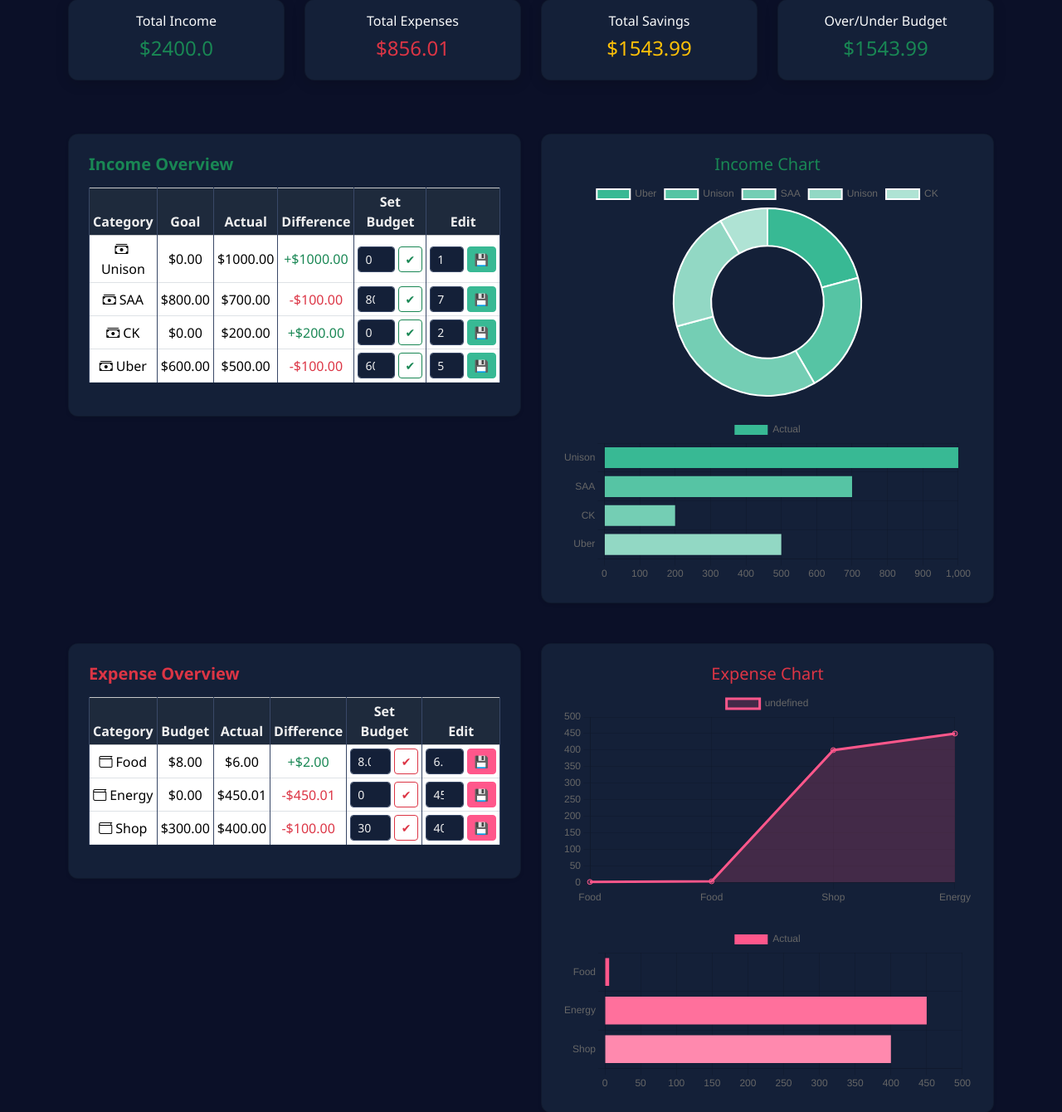
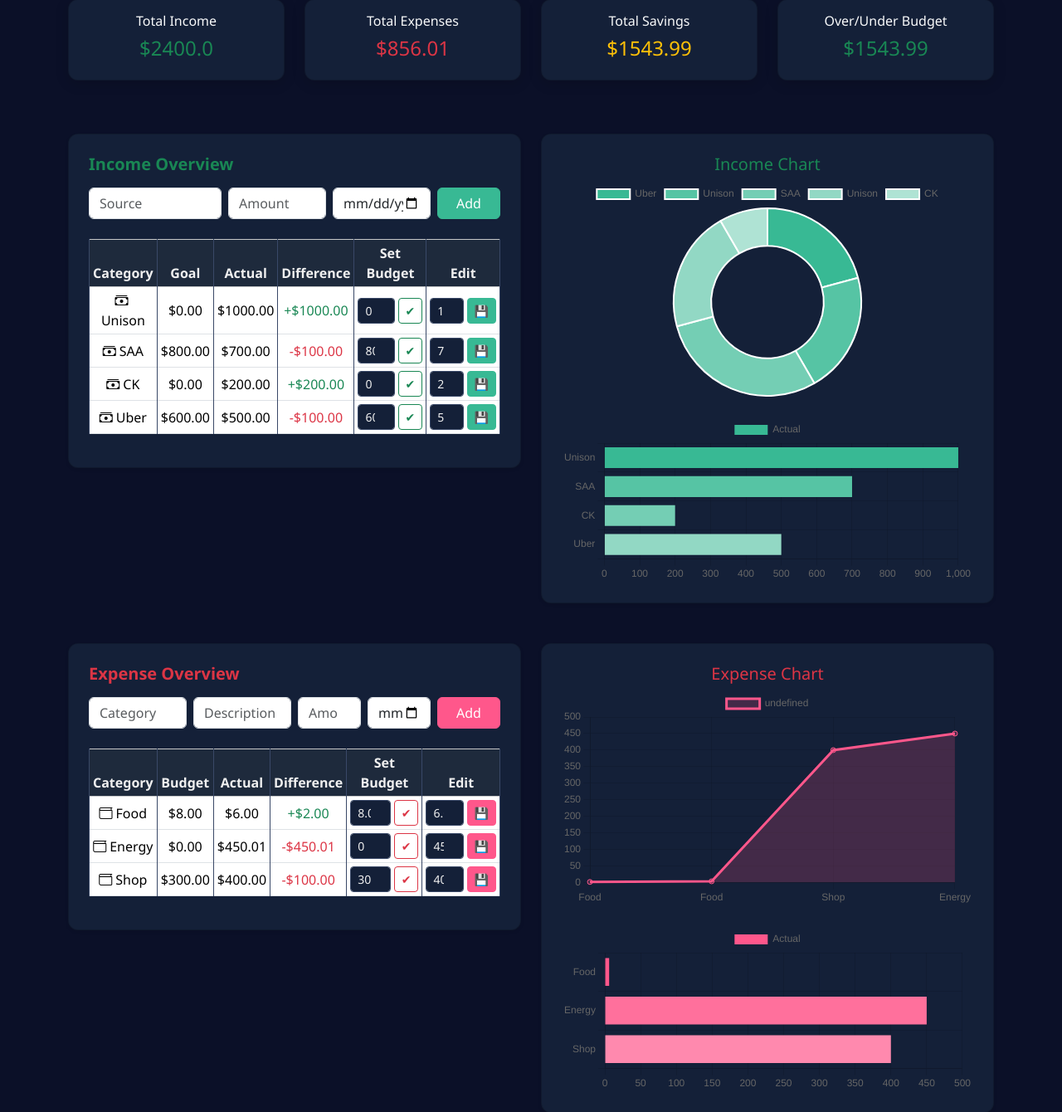
Before and after one commit to Marmitt/smart-expense-tracker, a Flask app: page / in a window 1280 px wide. Shown: the part 175-1515 px from the top of the page at 83% size. Run offline with Flask 3, Linux system fonts and the light colour scheme; a user stored in the database is signed in.

Commit message:
Added date field to Add Expense form and updated backend route

```diff
--- a/app.py
+++ b/app.py
@@ -212,7 +212,9 @@ def add_income():
         return redirect(url_for('login'))
     source = request.form['source']
     amount = float(request.form['amount'])
-    db.session.add(Income(user_id=session['user_id'], source=source, amount=amount))
+    date_str = request.form['date']
+    income_date = datetime.strptime(date_str, '%Y-%m-%d')
+    db.session.add(Income(user_id=session['user_id'], source=source, amount=amount, date=income_date))
     db.session.commit()
     return redirect(url_for('index'))
 
@@ -220,13 +222,18 @@ def add_income():
 def add_expense():
     if 'user_id' not in session:
         return redirect(url_for('login'))
-    db.session.add(Expense(
+    date = datetime.strptime(request.form['date'], '%Y-%m-%d')
+    category = request.form['category']
+    description = request.form['description']
+    amount = float(request.form['amount'])
+    new_expense = Expense(
         user_id=session['user_id'],
-        date=datetime.strptime(request.form['date'], '%Y-%m-%d'),
-        category=request.form['category'],
-        description=request.form['description'],
-        amount=float(request.form['amount'])
-    ))
+        date=date,
+        category=category,
+        description=description,
+        amount=amount
+    )
+    db.session.add(new_expense)
     db.session.commit()
     return redirect(url_for('index'))
 
--- a/templates/expense_section.html
+++ b/templates/expense_section.html
@@ -1,8 +1,26 @@
 <div class="row align-items-start mb-5 gx-4">
-  <!-- Expense Table -->
+  <!-- Expense Table + Form -->
   <div class="col-md-6">
     <div class="card p-4 shadow-sm">
       <h5 class="text-danger fw-bold mb-3">Expense Overview</h5>
+      <form method="POST" action="/add" class="row g-2 align-items-end mb-4">
+        <div class="col-md-3">
+          <input type="text" name="category" class="form-control" placeholder="Category" required>
+        </div>
+        <div class="col-md-3">
+          <input type="text" name="description" class="form-control" placeholder="Description">
+        </div>
+        <div class="col-md-2">
+          <input type="number" name="amount" step="0.01" class="form-control" placeholder="Amount" required>
+        </div>
+        <div class="col-md-2">
+          <input type="date" name="date" class="form-control" required>
+        </div>
+        <div class="col-md-2 d-grid">
+          <button class="btn btn-danger w-100">Add</button>
+        </div>
+      </form>
+
       <div class="table-responsive">
         <table class="table table-bordered table-sm align-middle text-center">
           <thead class="table-light">
@@ -29,7 +47,7 @@
                   <input type="hidden" name="name" value="{{ expense.label }}">
                   <input type="hidden" name="type" value="expense">
                   <input type="number" name="amount" step="0.01" value="{{ expense.goal }}"
-                        class="form-control form-control-sm" style="max-width: 80px;">
+                         class="form-control form-control-sm" style="max-width: 80px;">
                   <button class="btn btn-sm btn-outline-danger">✔</button>
                 </form>
               </td>
@@ -37,7 +55,7 @@
                 <form method="POST" action="/edit_expense" class="d-flex gap-1">
                   <input type="hidden" name="expense_id" value="{{ expense.id }}">
                   <input type="number" step="0.01" name="amount" value="{{ expense.actual }}"
-                        class="form-control form-control-sm" style="max-width: 80px;">
+                         class="form-control form-control-sm" style="max-width: 80px;">
                   <button class="btn btn-sm btn-danger">💾</button>
                 </form>
               </td>
--- a/templates/income_section.html
+++ b/templates/income_section.html
@@ -3,6 +3,21 @@
   <div class="col-md-6">
     <div class="card p-4 shadow-sm">
       <h5 class="text-success fw-bold mb-3">Income Overview</h5>
+      <form method="POST" action="/add_income" class="row g-2 align-items-end mb-4">
+        <div class="col-md-4">
+          <input type="text" name="source" class="form-control" placeholder="Source" required>
+        </div>
+        <div class="col-md-3">
+          <input type="number" name="amount" step="0.01" class="form-control" placeholder="Amount" required>
+        </div>
+        <div class="col-md-3">
+          <input type="date" name="date" class="form-control" required>
+        </div>
+        <div class="col-md-2 d-grid">
+          <button class="btn btn-success w-100">Add</button>
+        </div>
+      </form>
+
       <div class="table-responsive">
         <table class="table table-bordered table-sm align-middle text-center">
           <thead class="table-light">
@@ -29,7 +44,7 @@
                   <input type="hidden" name="name" value="{{ income.label }}">
                   <input type="hidden" name="type" value="income">
                   <input type="number" name="amount" step="0.01" value="{{ income.goal }}"
-                        class="form-control form-control-sm" style="max-width: 80px;">
+                         class="form-control form-control-sm" style="max-width: 80px;">
                   <button class="btn btn-sm btn-outline-success">✔</button>
                 </form>
               </td>
@@ -37,7 +52,7 @@
                 <form method="POST" action="/edit_income" class="d-flex gap-1">
                   <input type="hidden" name="income_id" value="{{ income.id }}">
                   <input type="number" step="0.01" name="amount" value="{{ income.actual }}"
-                        class="form-control form-control-sm" style="max-width: 80px;">
+                         class="form-control form-control-sm" style="max-width: 80px;">
                   <button class="btn btn-sm btn-success">💾</button>
                 </form>
               </td>
```
Also changed, not shown: instance/budget.db.
